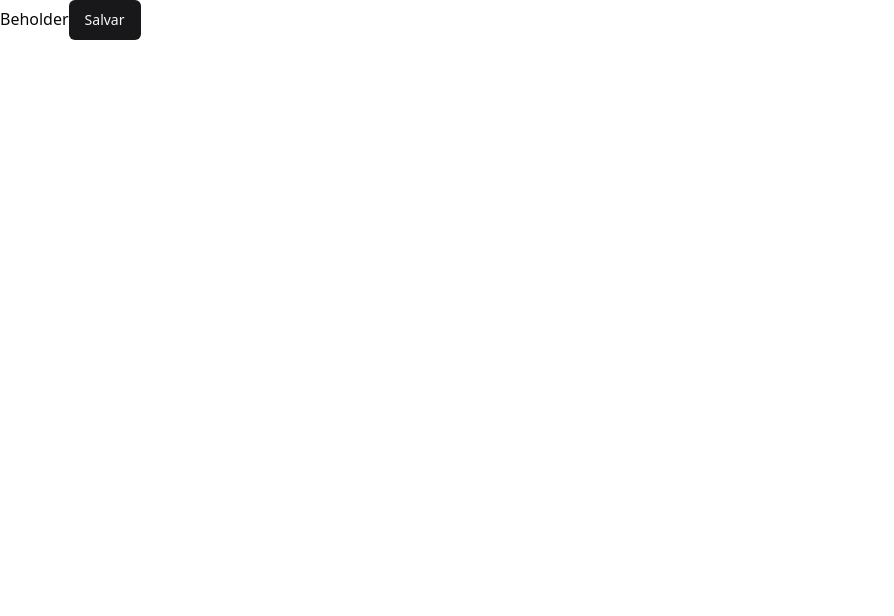
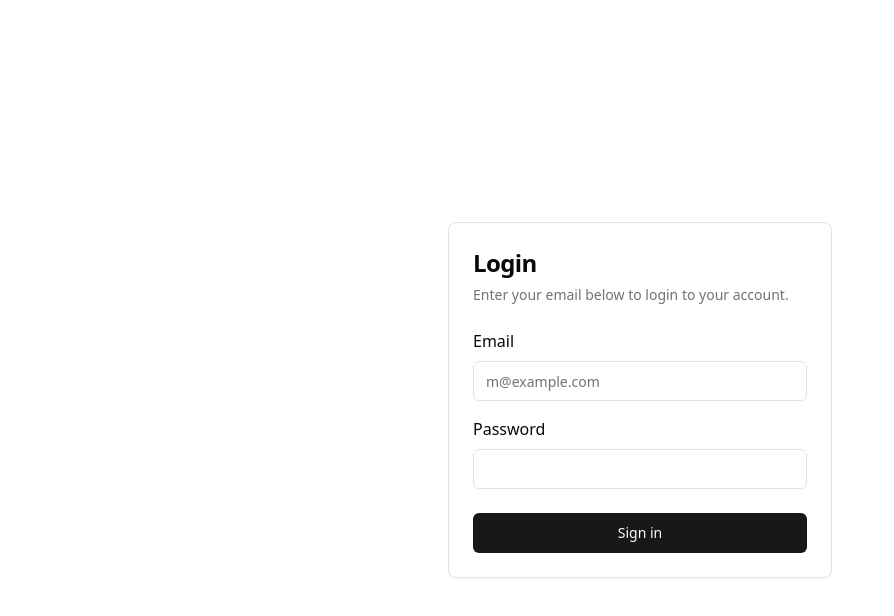
Before and after one commit to PedroRabelo/cryptobot, a React (Vite) app in the folder frontend/: page / in a window 1280 px wide. Shown: the top 616 px of the page, without its empty margins (0-894 px from the left). Built offline with nearby package versions, Linux system fonts and the light colour scheme.

Commit message:
feat(frontend): tela de login

```diff
--- a/frontend/package.json
+++ b/frontend/package.json
@@ -10,12 +10,14 @@
     "preview": "vite preview"
   },
   "dependencies": {
+    "@radix-ui/react-label": "^2.0.2",
     "@radix-ui/react-slot": "^1.0.2",
     "class-variance-authority": "^0.7.0",
     "clsx": "^2.1.0",
     "lucide-react": "^0.366.0",
     "react": "^18.2.0",
     "react-dom": "^18.2.0",
+    "react-router-dom": "^6.22.3",
     "tailwind-merge": "^2.2.2",
     "tailwindcss-animate": "^1.0.7"
   },
--- a/frontend/src/App.tsx
+++ b/frontend/src/App.tsx
@@ -1,10 +1,9 @@
-import { Button } from "./views/components/ui/button";
+import { Login } from "./views/pages/Login";
 
 export function App() {
   return (
     <div>
-      <span>Beholder</span>
-      <Button>Salvar</Button>
+      <Login />
     </div>
   )
 }
--- /dev/null
+++ b/frontend/src/views/components/ui/card.tsx
@@ -0,0 +1,79 @@
+import * as React from "react"
+
+import { cn } from "@/app/lib/utils"
+
+const Card = React.forwardRef<
+  HTMLDivElement,
+  React.HTMLAttributes<HTMLDivElement>
+>(({ className, ...props }, ref) => (
+  <div
+    ref={ref}
+    className={cn(
+      "rounded-lg border bg-card text-card-foreground shadow-sm",
+      className
+    )}
+    {...props}
+  />
+))
+Card.displayName = "Card"
+
+const CardHeader = React.forwardRef<
+  HTMLDivElement,
+  React.HTMLAttributes<HTMLDivElement>
+>(({ className, ...props }, ref) => (
+  <div
+    ref={ref}
+    className={cn("flex flex-col space-y-1.5 p-6", className)}
+    {...props}
+  />
+))
+CardHeader.displayName = "CardHeader"
+
+const CardTitle = React.forwardRef<
+  HTMLParagraphElement,
+  React.HTMLAttributes<HTMLHeadingElement>
+>(({ className, ...props }, ref) => (
+  <h3
+    ref={ref}
+    className={cn(
+      "text-2xl font-semibold leading-none tracking-tight",
+      className
+    )}
+    {...props}
+  />
+))
+CardTitle.displayName = "CardTitle"
+
+const CardDescription = React.forwardRef<
+  HTMLParagraphElement,
+  React.HTMLAttributes<HTMLParagraphElement>
+>(({ className, ...props }, ref) => (
+  <p
+    ref={ref}
+    className={cn("text-sm text-muted-foreground", className)}
+    {...props}
+  />
+))
+CardDescription.displayName = "CardDescription"
+
+const CardContent = React.forwardRef<
+  HTMLDivElement,
+  React.HTMLAttributes<HTMLDivElement>
+>(({ className, ...props }, ref) => (
+  <div ref={ref} className={cn("p-6 pt-0", className)} {...props} />
+))
+CardContent.displayName = "CardContent"
+
+const CardFooter = React.forwardRef<
+  HTMLDivElement,
+  React.HTMLAttributes<HTMLDivElement>
+>(({ className, ...props }, ref) => (
+  <div
+    ref={ref}
+    className={cn("flex items-center p-6 pt-0", className)}
+    {...props}
+  />
+))
+CardFooter.displayName = "CardFooter"
+
+export { Card, CardHeader, CardFooter, CardTitle, CardDescription, CardContent }
--- /dev/null
+++ b/frontend/src/views/components/ui/input.tsx
@@ -0,0 +1,25 @@
+import * as React from "react"
+
+import { cn } from "@/app/lib/utils"
+
+export interface InputProps
+  extends React.InputHTMLAttributes<HTMLInputElement> {}
+
+const Input = React.forwardRef<HTMLInputElement, InputProps>(
+  ({ className, type, ...props }, ref) => {
+    return (
+      <input
+        type={type}
+        className={cn(
+          "flex h-10 w-full rounded-md border border-input bg-background px-3 py-2 text-sm ring-offset-background file:border-0 file:bg-transparent file:text-sm file:font-medium placeholder:text-muted-foreground focus-visible:outline-none focus-visible:ring-2 focus-visible:ring-ring focus-visible:ring-offset-2 disabled:cursor-not-allowed disabled:opacity-50",
+          className
+        )}
+        ref={ref}
+        {...props}
+      />
+    )
+  }
+)
+Input.displayName = "Input"
+
+export { Input }
--- /dev/null
+++ b/frontend/src/views/components/ui/label.tsx
@@ -0,0 +1,24 @@
+import * as React from "react"
+import * as LabelPrimitive from "@radix-ui/react-label"
+import { cva, type VariantProps } from "class-variance-authority"
+
+import { cn } from "@/app/lib/utils"
+
+const labelVariants = cva(
+  "text-sm font-medium leading-none peer-disabled:cursor-not-allowed peer-disabled:opacity-70"
+)
+
+const Label = React.forwardRef<
+  React.ElementRef<typeof LabelPrimitive.Root>,
+  React.ComponentPropsWithoutRef<typeof LabelPrimitive.Root> &
+    VariantProps<typeof labelVariants>
+>(({ className, ...props }, ref) => (
+  <LabelPrimitive.Root
+    ref={ref}
+    className={cn(labelVariants(), className)}
+    {...props}
+  />
+))
+Label.displayName = LabelPrimitive.Root.displayName
+
+export { Label }
--- /dev/null
+++ b/frontend/src/views/pages/Login/components/LoginForm.tsx
@@ -0,0 +1,31 @@
+import { Button } from "@/views/components/ui/button";
+import { Card, CardContent, CardDescription, CardFooter, CardHeader, CardTitle } from "@/views/components/ui/card";
+import { Input } from "@/views/components/ui/input";
+import { Label } from "@radix-ui/react-label";
+
+
+export function LoginForm() {
+  return (
+    <Card className="w-full max-w-sm">
+      <CardHeader>
+        <CardTitle className="text-2xl">Login</CardTitle>
+        <CardDescription>
+          Enter your email below to login to your account.
+        </CardDescription>
+      </CardHeader>
+      <CardContent className="grid gap-4">
+        <div className="grid gap-2">
+          <Label htmlFor="email">Email</Label>
+          <Input id="email" type="email" placeholder="m@example.com" required />
+        </div>
+        <div className="grid gap-2">
+          <Label htmlFor="password">Password</Label>
+          <Input id="password" type="password" required />
+        </div>
+      </CardContent>
+      <CardFooter>
+        <Button className="w-full">Sign in</Button>
+      </CardFooter>
+    </Card>
+  )
+}
--- /dev/null
+++ b/frontend/src/views/pages/Login/index.tsx
@@ -0,0 +1,9 @@
+import { LoginForm } from "./components/LoginForm";
+
+export function Login() {
+  return (
+    <div className="flex flex-col justify-center items-center h-screen">
+      <LoginForm />
+    </div>
+  )
+}
```
Also changed, not shown: 1 other file (tests, documents, lock files or other folders).
